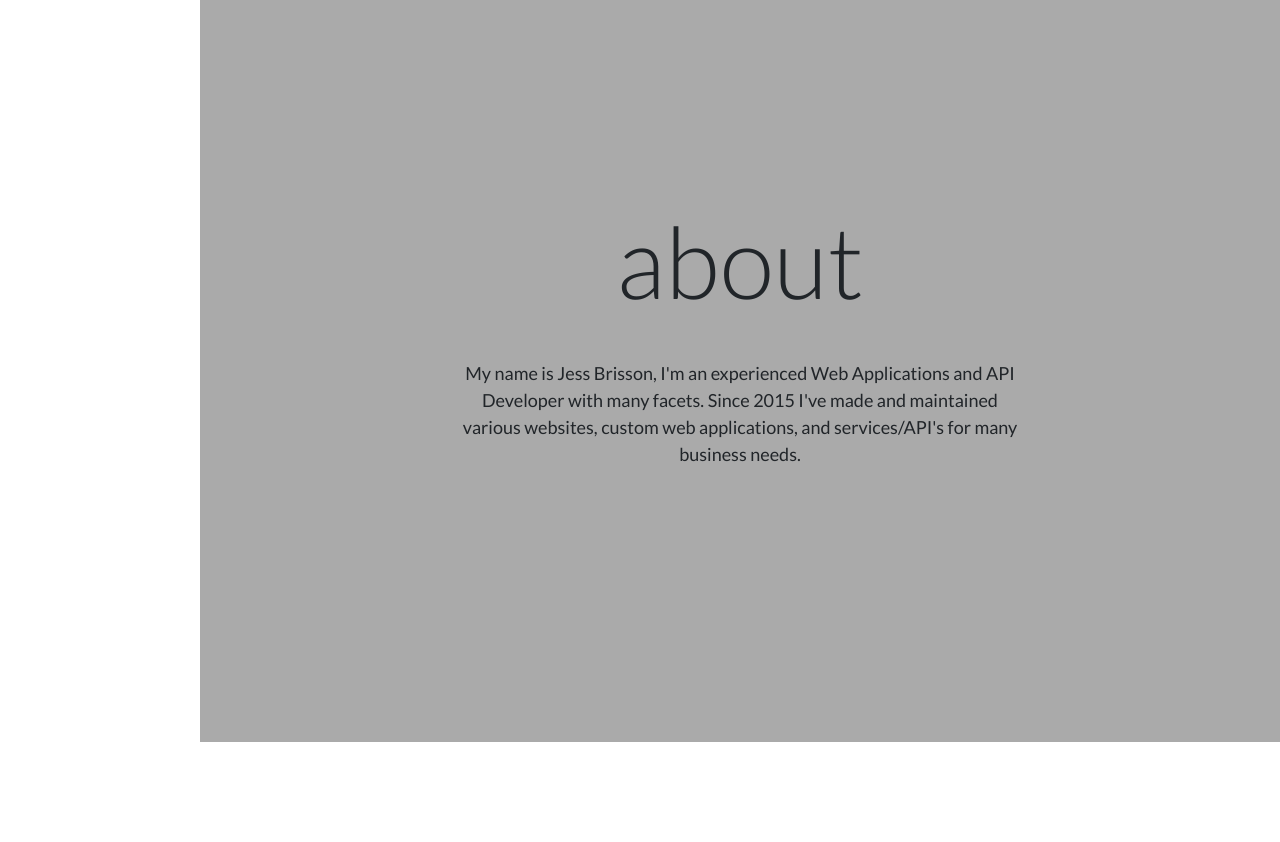
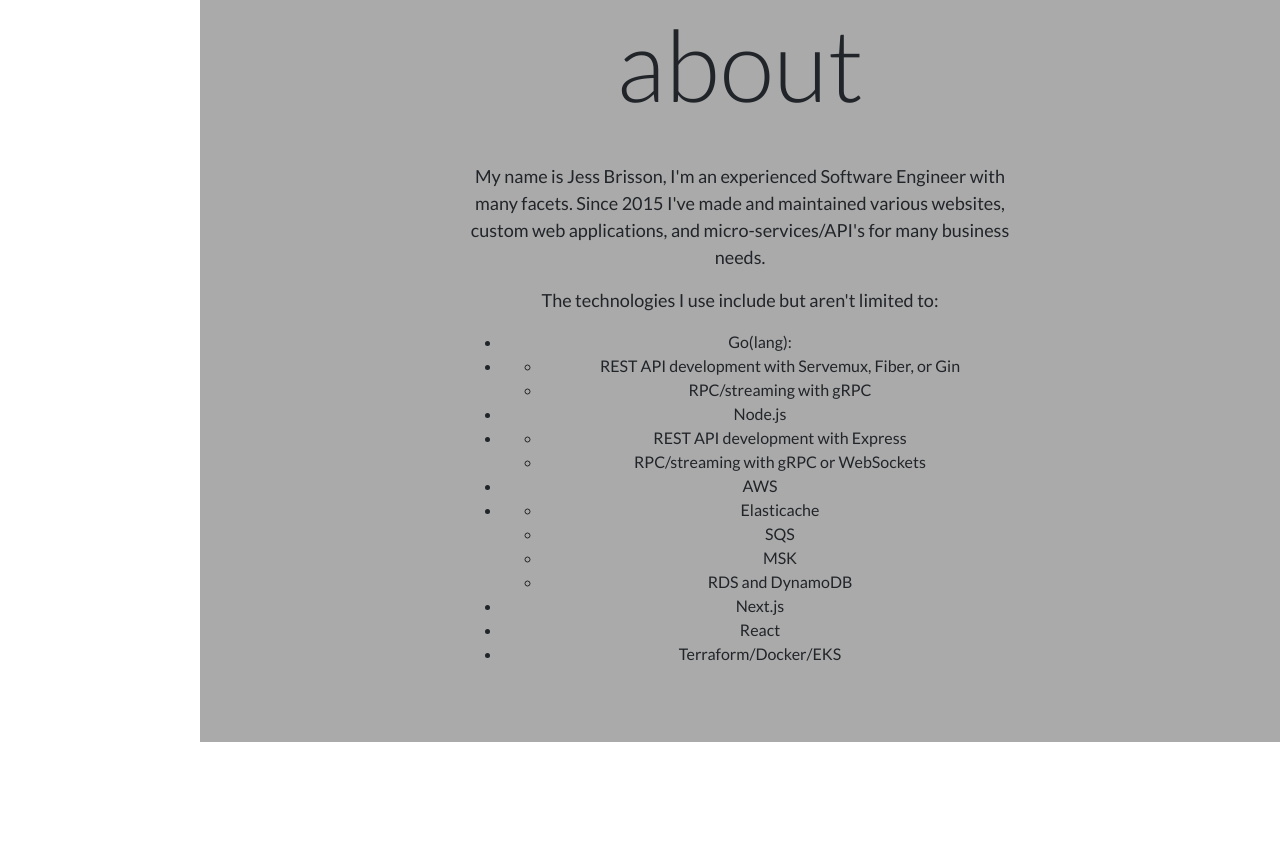
Before and after one commit to jessb133/jessb133.github.io, a plain HTML site: page index.html in a window 1280 px wide. Shown: the part 858-1700 px from the top of the page. Drawn offline with nearby package versions, Linux system fonts and the light colour scheme.

Commit message:
Update index.html

```diff
--- a/index.html
+++ b/index.html
@@ -62,8 +62,8 @@
           <div class="row jb-content">
             <div class="col-sm-12">
                 <p class="h4">Web Application/API development that scales.</p>
-                <p>Frontend Solutions with JavaScript/TypeScript, React, SCSS, Material UI, and more.</p>
-                <p>API/Microservice Development with Go and Node.js + Express.</p>
+                <p>Frontend Solutions with JavaScript/TypeScript, React, Next.js, and more.</p>
+                <p>API/Microservice Development with Go and Node.js.</p>
                 <br>
             </div>
           </div>
@@ -81,7 +81,37 @@
 
           <div class="row jb-content">
             <div class="col-sm-8 offset-sm-2">
-              <p>My name is Jess Brisson, I'm an experienced Web Applications and API Developer with many facets. Since 2015 I've made and maintained various websites, custom web applications, and services/API's for many business needs.</p>
+              <p>My name is Jess Brisson, I'm an experienced Software Engineer with many facets. Since 2015 I've made and maintained various websites, custom web applications, and micro-services/API's for many business needs.</p>
+              <p>The technologies I use include but aren't limited to:</p>
+              <ul>
+                <li>Go(lang):</li>
+                <li>
+                  <ul>
+                    <li>REST API development with Servemux, Fiber, or Gin</li>
+                    <li>RPC/streaming with gRPC</li>
+                  </ul>
+                </li>
+                <li>Node.js</li>
+                <li>
+                  <ul>
+                    <li>REST API development with Express</li>
+                    <li>RPC/streaming with gRPC or WebSockets</li>
+                  </ul>
+                </li>
+                <li>AWS</li>
+                <li>
+                  <ul>
+                    <li>Elasticache</li>
+                    <li>SQS</li>
+                    <li>MSK</li>
+                    <li>RDS and DynamoDB</li>
+                  </ul>
+                </li>
+                <ul></ul>
+                <li>Next.js</li>
+                <li>React</li>
+                <li>Terraform/Docker/EKS</li>
+              </ul>
             </div>
           </div>
 
@@ -99,12 +129,12 @@
           <div class="row jb-content">
             <div class="col-lg-4">
               <div>
-                <h3>Frontend Development with JavaScript(TypeScript + React), HTML(JSX), CSS(SCSS, Material UI)</h3>
+                <h3>Frontend Development with React and Next.js</h3>
               </div>
             </div>
             <div class="col-lg-4">
               <div>
-                <h3>Backend MVC and API development with Go, and Node.js(Express)</h3>
+                <h3>Backend REST API, and gRPC development with Go or Node.js</h3>
               </div>
             </div>
             <div class="col-lg-4">
```
